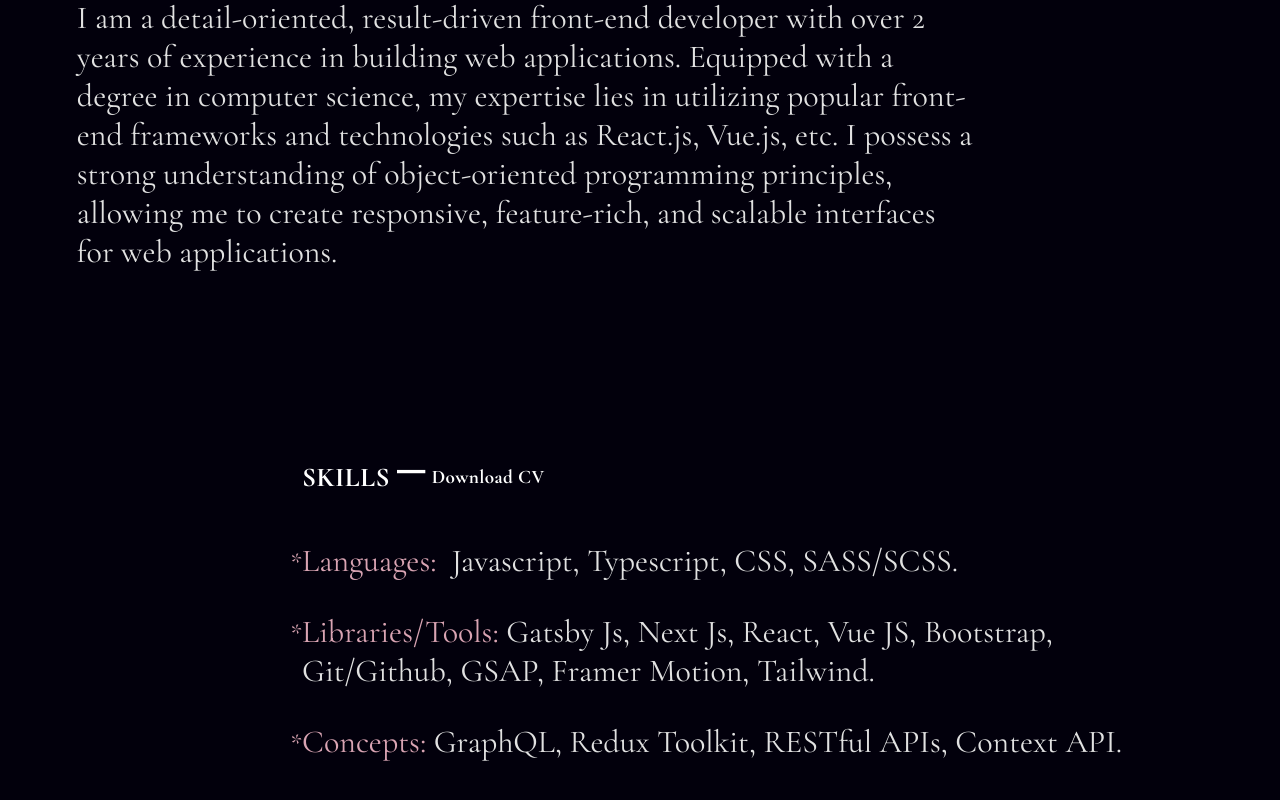
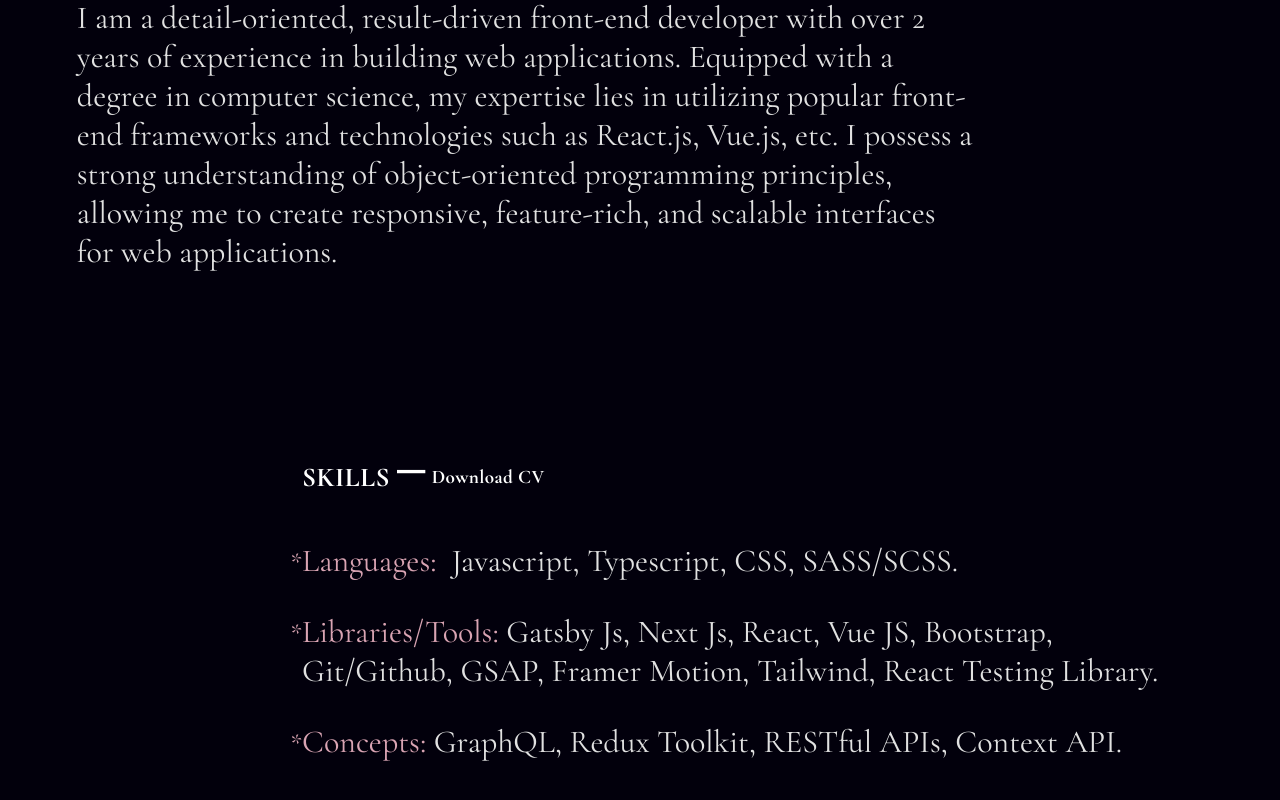
Before and after one commit to faithandjs/portfolio, a React (Create React App) app: page / in a window 1280 px wide. Shown: the part 920-1720 px from the top of the page. Built offline with nearby package versions, Linux system fonts and the light colour scheme; a web font is replaced by a local one.

Commit message:
resume update

```diff
--- a/src/components/home.tsx
+++ b/src/components/home.tsx
@@ -199,7 +199,7 @@
                 <span className='header'>Libraries/Tools:&nbsp;</span>
                 <span>
                   Gatsby Js, Next Js, React, Vue JS, Bootstrap, Git/Github,
-                  GSAP, Framer Motion, Tailwind.
+                  GSAP, Framer Motion, Tailwind, React Testing Library.
                 </span>
               </li>
               <li>
```
Also changed, not shown: 1 other file (tests, documents, lock files or other folders).
